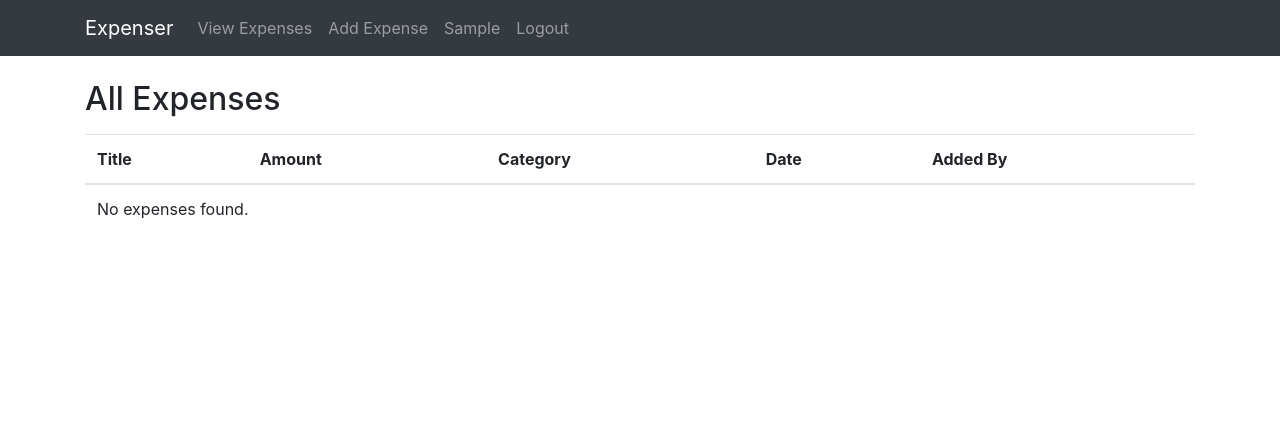
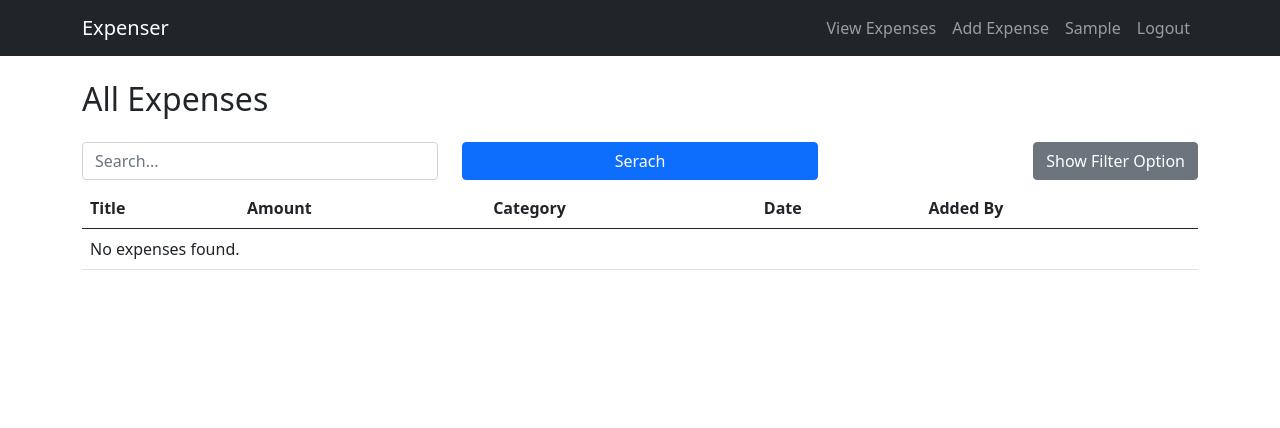
Before and after one commit to gurdeepkumar/expenser, a Django app: page /expenses/ in a window 1280 px wide. Shown: the top 428 px of the page. Run offline with Django 5.2, Linux system fonts and the light colour scheme; the visitor is signed in with stand-in values (Sample User, id 1); data that the repository does not hold is empty; some libraries are stand-ins or nearby versions.

Commit message:
Add: Filters for expenses listing.

```diff
--- a/accounts/templates/accounts/login.html
+++ b/accounts/templates/accounts/login.html
@@ -9,11 +9,11 @@
 
 <form method="post">
     {% csrf_token %}
-    <div class="form-group">
+    <div class="form-group mt-3 mb-3">
         <label for="{{ form.username.id_for_label }}">Username</label>
         {{ form.username|add_class:"form-control" }}
     </div>
-    <div class="form-group">
+    <div class="form-group mt-3 mb-3">
         <label for="{{ form.password1.id_for_label }}">Password</label>
         {{ form.password|add_class:"form-control" }}
     </div>
--- a/accounts/templates/accounts/register.html
+++ b/accounts/templates/accounts/register.html
@@ -8,15 +8,15 @@
 
 <form method="post">
     {% csrf_token %}
-    <div class="form-group">
+    <div class="form-group mt-3 mb-3">
         <label for="{{ form.username.id_for_label }}">Username</label>
         {{ form.username|add_class:"form-control" }}
     </div>
-    <div class="form-group">
+    <div class="form-group mt-3 mb-3">
         <label for="{{ form.password1.id_for_label }}">Password</label>
         {{ form.password1|add_class:"form-control" }}
     </div>
-    <div class="form-group">
+    <div class="form-group mt-3 mb-3">
         <label for="{{ form.password2.id_for_label }}">Confirm Password</label>
         {{ form.password2|add_class:"form-control" }}
     </div>
--- a/expenser/settings.py
+++ b/expenser/settings.py
@@ -124,7 +124,7 @@ USE_TZ = True
 # Static files (CSS, JavaScript, Images)
 # https://docs.djangoproject.com/en/5.1/howto/static-files/
 
-STATIC_URL = "static/"
+STATIC_URL = "/static/"
 
 # Default primary key field type
 # https://docs.djangoproject.com/en/5.1/ref/settings/#default-auto-field
--- a/expenses/forms.py
+++ b/expenses/forms.py
@@ -1,5 +1,46 @@
 from django import forms
 from .models import Expense, Category
+
+
+class FilterForm(forms.Form):
+    from django import forms
+
+
+class FilterForm(forms.Form):
+
+    min_amount = forms.DecimalField(
+        required=False,
+        min_value=0,
+        max_digits=10,
+        decimal_places=2,
+        widget=forms.NumberInput(attrs={"placeholder": "Max Amount"}),
+    )
+    max_amount = forms.DecimalField(
+        required=False,
+        min_value=0,
+        max_digits=10,
+        decimal_places=2,
+        widget=forms.NumberInput(attrs={"placeholder": "Min Amount"}),
+    )
+    from_date = forms.DateField(
+        required=False, widget=forms.DateInput(attrs={"type": "date"})
+    )
+    to_date = forms.DateField(
+        required=False, widget=forms.DateInput(attrs={"type": "date"})
+    )
+    category = forms.CharField(
+        required=False, widget=forms.TextInput(attrs={"placeholder": "Category"})
+    )
+
+    def __init__(self, *args, **kwargs):
+        self.user = kwargs.pop("user")
+        super().__init__(*args, **kwargs)
+
+        # Fetch predefined categories + categories created by the user
+        if self.user:
+            self.fields["category"].queryset = Category.objects.filter(
+                predefined=True
+            ) | Category.objects.filter(user=self.user)
 
 
 class ExpenseForm(forms.ModelForm):
--- /dev/null
+++ b/expenses/static/expenses/js/scripts.js
@@ -0,0 +1,13 @@
+document.addEventListener("DOMContentLoaded", function () {
+    document.getElementById("filterToggleBtn").addEventListener("click", function () {
+        var filterDiv = document.getElementById("filterOptions");
+        filterDiv.style.display = filterDiv.style.display === "none" || filterDiv.style.display === "" ? "block" : "none";
+    });
+});
+
+document.addEventListener("DOMContentLoaded", function () {
+    document.getElementById("filterToggleBtn").addEventListener("click", function () {
+        var searchDiv = document.getElementById("filterOptionsHide");
+        searchDiv.style.display = searchDiv.style.display === "block" || searchDiv.style.display === "none" ? "block" : "none";
+    });
+});
--- a/expenses/templates/expenses/list_expenses.html
+++ b/expenses/templates/expenses/list_expenses.html
@@ -1,9 +1,69 @@
 {% extends 'base.html' %}
+{% load widget_tweaks %}
 
 {% block content %}
 <div class="mt-3 mb-3">
     <h2>All Expenses </h2>
 </div>
+<div class="row">
+    <div class="col-md-4 mb-2 mt-2">
+        <input type="text" class="form-control search-input" placeholder="Search...">
+    </div>
+    <div class="col-md-4 mb-2 mt-2 d-grid">
+        <button class="btn btn-primary">Serach</button>
+    </div>
+    <div class="col-md-4 d-grid mb-2 mt-2 justify-content-md-end">
+        <button id="filterToggleBtn" class="btn btn-secondary">Show Filter Option</button>
+    </div>
+</div>
+
+<div id="filterOptions" {%if not request.GET %} style="display: none;" {% else %} style="display: block;" {%endif%} >
+    <form method="get" class="row">
+        <div class="col-md-4">
+            <div class="form-group my-2">
+                <label for="min_amount">Min Amount:</label>
+                {{ form.min_amount|add_class:"form-control" }}
+            </div>
+            <div class="form-group my-2">
+                <label for="max_amount">Max Amount:</label>
+                {{ form.max_amount|add_class:"form-control" }}
+            </div>
+        </div>
+
+        <div class="col-md-4">
+            <div class="form-group my-2">
+                <label for="from_date">From:</label>
+                {{ form.from_date|add_class:"form-control" }}
+            </div>
+            <div class="form-group my-2">
+                <label for="to_date">To:</label>
+                {{ form.to_date|add_class:"form-control" }}
+            </div>
+        </div>
+
+        <div class="col-md-4 my-2">
+            <div class="form-group col-md-12">
+                <label>Category:</label>
+                <select class="selectpicker form-control" name="category" multiple>
+                    {% for cat in categories %}
+                        <option value="{{ cat }}" {% if cat in selected_categories %} selected {% endif %}>{{ cat }}</option>
+                    {% endfor %}
+                </select>
+            </div>
+            <div class="row my-2">
+                <div class="form-group col-md-6">
+                    <label></label>
+                    <button type="submit" name="clear_filters" class="btn btn-warning form-control">Clear</button>
+                </div>
+                <div class="form-group col-md-6">
+                    <label></label>
+                    <button type="submit" class="btn btn-primary form-control">Filter</button>
+                </div>
+            </div>
+        </div>
+    </form>
+</div>
+
 
 <table class="table table-hover">
     <thead>
--- a/expenses/views.py
+++ b/expenses/views.py
@@ -1,7 +1,7 @@
 from django.shortcuts import render, redirect, get_object_or_404
 from django.contrib.auth.decorators import login_required
 from .models import Expense, Category
-from .forms import ExpenseForm
+from .forms import ExpenseForm, FilterForm
 
 
 # Create your views here.
@@ -10,7 +10,6 @@ def add_expense(request):
     if request.method == "POST":
         form = ExpenseForm(request.POST, user=request.user)
         if form.is_valid():
-            print(form.cleaned_data)
             expense = form.save(commit=False)
             expense.user = request.user  # Assign expense to logged-in user
 
@@ -53,8 +52,66 @@ def add_expense(request):
 
 @login_required
 def list_expenses(request):
-    expenses = Expense.objects.filter(user=request.user)
-    return render(request, "expenses/list_expenses.html", {"expenses": expenses})
+    if (request.GET == {}) or ("clear_filters" in request.GET):
+        print("this is initial")
+        print(request.GET)
+        user = request.user
+        expenses = Expense.objects.filter(user=request.user)
+        categories = user.expense_set.values_list(
+            "category__name", flat=True
+        ).distinct()
+
+        form = FilterForm(user=request.user)
+
+        return render(
+            request,
+            "expenses/list_expenses.html",
+            {"expenses": expenses, "categories": categories, "form": form},
+        )
+    else:
+        print("this is with filters")
+        print(request.GET)
+        user = request.user
+        expenses = Expense.objects.filter(user=request.user)
+        form = FilterForm(request.GET, user=request.user)
+
+        # Get filter values from request
+        selected_categories = request.GET.getlist(
+            "category"
+        )  # Get multiple selected categories
+        min_amount = request.GET.get("min_amount")
+        max_amount = request.GET.get("max_amount")
+        start_date = request.GET.get("from_date")
+        end_date = request.GET.get("to_date")
+
+        # Apply filters if values are provided
+        if selected_categories:
+            expenses = expenses.filter(
+                category__name__in=selected_categories
+            )  # Filter by multiple categories
+        if min_amount:
+            expenses = expenses.filter(amount__gte=min_amount)
+        if max_amount:
+            expenses = expenses.filter(amount__lte=max_amount)
+        if start_date:
+            expenses = expenses.filter(date__gte=start_date)
+        if end_date:
+            expenses = expenses.filter(date__lte=end_date)
+
+        categories = user.expense_set.values_list(
+            "category__name", flat=True
+        ).distinct()
+
+        return render(
+            request,
+            "expenses/list_expenses.html",
+            {
+                "expenses": expenses,
+                "categories": categories,
+                "selected_categories": selected_categories,
+                "form": form,
+            },
+        )
 
 
 @login_required
--- a/templates/base.html
+++ b/templates/base.html
@@ -1,19 +1,22 @@
+{% load static %}
 <!DOCTYPE html>
 <html lang="en">
 <head>
     <meta charset="UTF-8">
     <meta name="viewport" content="width=device-width, initial-scale=1, shrink-to-fit=no">
     <title>{% block title %}Expenser{% endblock %}</title>
-    <link rel="stylesheet" href="https://cdn.jsdelivr.net/npm/bootstrap@4.0.0/dist/css/bootstrap.min.css" integrity="sha384-Gn5384xqQ1aoWXA+058RXPxPg6fy4IWvTNh0E263XmFcJlSAwiGgFAW/dAiS6JXm" crossorigin="anonymous">
+    <link href="https://cdn.jsdelivr.net/npm/bootstrap@5.0.2/dist/css/bootstrap.min.css" rel="stylesheet" integrity="sha384-EVSTQN3/azprG1Anm3QDgpJLIm9Nao0Yz1ztcQTwFspd3yD65VohhpuuCOmLASjC" crossorigin="anonymous">
+    <link rel="stylesheet" href="https://cdnjs.cloudflare.com/ajax/libs/bootstrap-select/1.14.0-beta2/css/bootstrap-select.min.css" integrity="sha512-mR/b5Y7FRsKqrYZou7uysnOdCIJib/7r5QeJMFvLNHNhtye3xJp1TdJVPLtetkukFn227nKpXD9OjUc09lx97Q==" crossorigin="anonymous" referrerpolicy="no-referrer" />
+    <script src="{% static 'expenses/js/scripts.js' %}" defer></script>
 </head>
 <body>
-    <nav class="navbar navbar-expand-lg navbar-dark bg-dark">
+    <nav class="navbar navbar-expand-lg navbar-dark bg-dark" role="navigation">
         <div class="container">
             <a class="navbar-brand" href="{% url 'home' %}">Expenser</a>
-            <button class="navbar-toggler" type="button" data-toggle="collapse" data-target="#navbarNav" aria-controls="navbarNav" aria-expanded="false" aria-label="Toggle navigation">
+            <button class="navbar-toggler" type="button" data-bs-toggle="collapse" data-bs-target="#navbarSupportedContent" aria-controls="navbarNav" aria-expanded="false" aria-label="Toggle navigation">
                 <span class="navbar-toggler-icon"></span>
             </button>
-            <div class="collapse navbar-collapse" id="navbarNav">
+            <div class="collapse navbar-collapse" id="navbarSupportedContent">
                 <ul class="navbar-nav ms-auto">
                     {% if request.user.is_authenticated %}
                         <li class="nav-item">
@@ -74,9 +77,9 @@
             </span>
         </div>
     </footer>
-
-    <script src="https://code.jquery.com/jquery-3.2.1.slim.min.js" integrity="sha384-KJ3o2DKtIkvYIK3UENzmM7KCkRr/rE9/Qpg6aAZGJwFDMVNA/GpGFF93hXpG5KkN" crossorigin="anonymous"></script>
-    <script src="https://cdn.jsdelivr.net/npm/popper.js@1.12.9/dist/umd/popper.min.js" integrity="sha384-ApNbgh9B+Y1QKtv3Rn7W3mgPxhU9K/ScQsAP7hUibX39j7fakFPskvXusvfa0b4Q" crossorigin="anonymous"></script>
-    <script src="https://cdn.jsdelivr.net/npm/bootstrap@4.0.0/dist/js/bootstrap.min.js" integrity="sha384-JZR6Spejh4U02d8jOt6vLEHfe/JQGiRRSQQxSfFWpi1MquVdAyjUar5+76PVCmYl" crossorigin="anonymous"></script>
+    <script src="https://code.jquery.com/jquery-3.6.0.min.js" integrity="sha256-/xUj+3OJU5yExlq6GSYGSHk7tPXikynS7ogEvDej/m4=" crossorigin="anonymous"></script>
+    <script src="https://cdn.jsdelivr.net/npm/@popperjs/core@2.9.2/dist/umd/popper.min.js" integrity="sha384-IQsoLXl5PILFhosVNubq5LC7Qb9DXgDA9i+tQ8Zj3iwWAwPtgFTxbJ8NT4GN1R8p" crossorigin="anonymous"></script>
+    <script src="https://cdn.jsdelivr.net/npm/bootstrap@5.0.1/dist/js/bootstrap.bundle.min.js" integrity="sha384-gtEjrD/SeCtmISkJkNUaaKMoLD0//ElJ19smozuHV6z3Iehds+3Ulb9Bn9Plx0x4" crossorigin="anonymous"></script>
+    <script src="https://cdnjs.cloudflare.com/ajax/libs/bootstrap-select/1.14.0-beta2/js/bootstrap-select.min.js" integrity="sha512-FHZVRMUW9FsXobt+ONiix6Z0tIkxvQfxtCSirkKc5Sb4TKHmqq1dZa8DphF0XqKb3ldLu/wgMa8mT6uXiLlRlw==" crossorigin="anonymous" referrerpolicy="no-referrer"></script>
 </body>
 </html>
```
Also changed, not shown: accounts/templates/accounts/password_change.html (+4 -4 lines).
